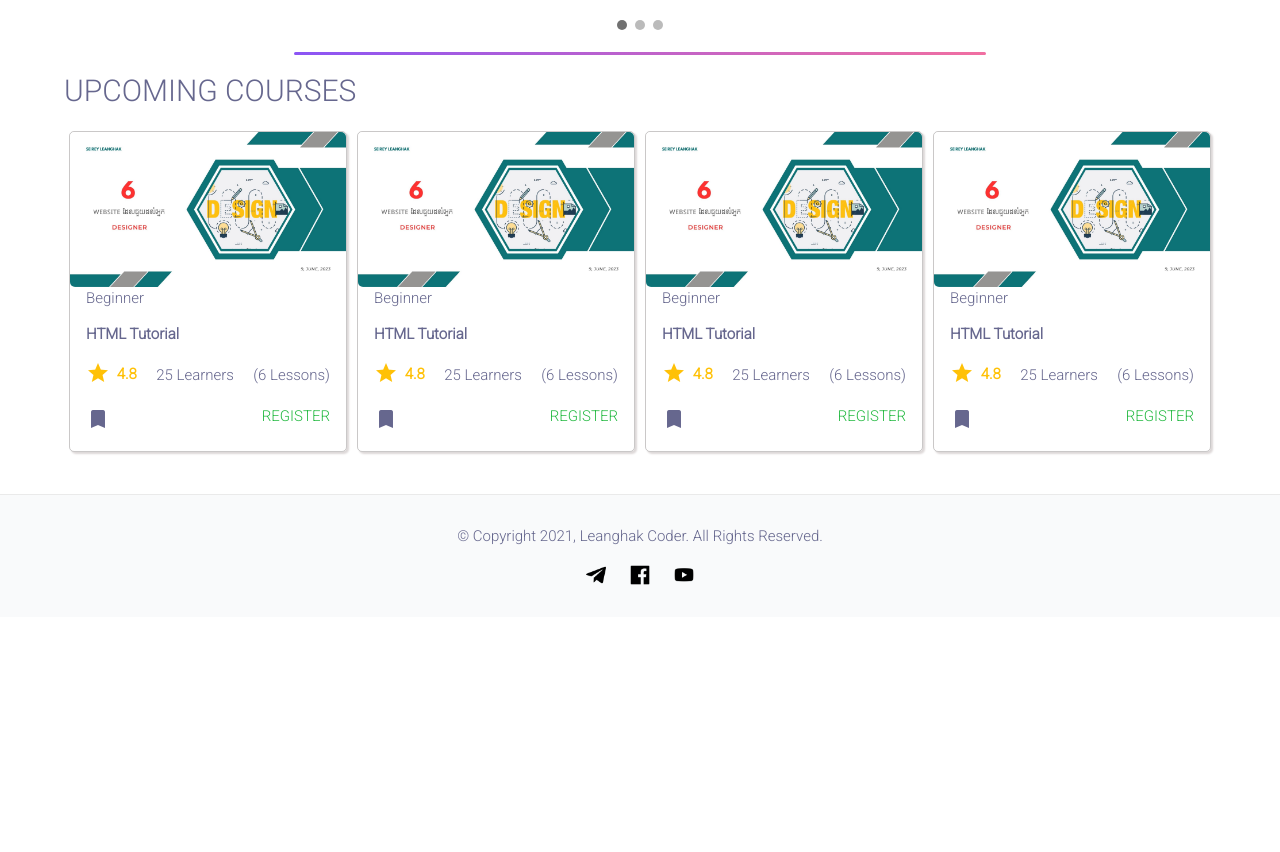
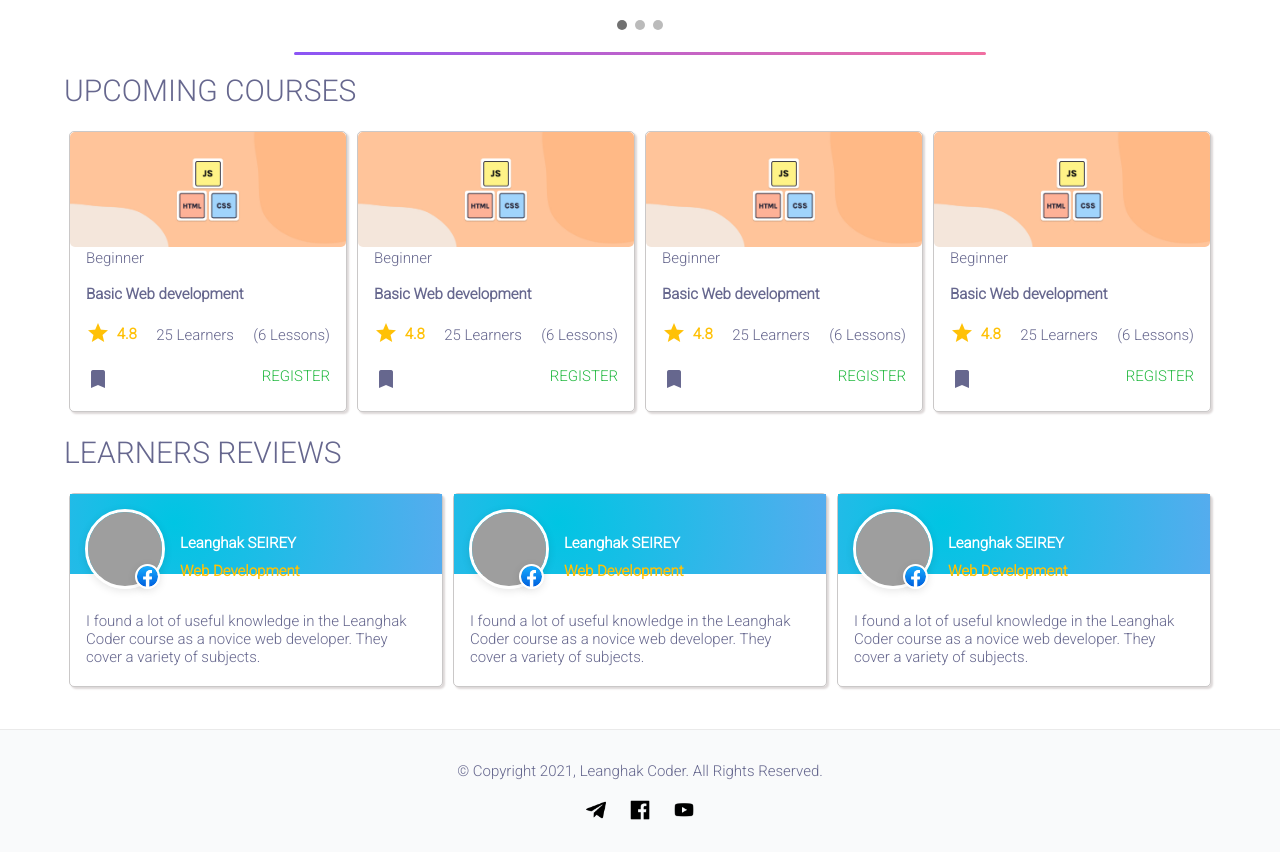
Before and after one commit to sleanghak/leanghak-coder, a plain HTML site: page index.html in a window 1280 px wide. Shown: the part 650-1502 px from the top of the page. Before the commit the page ends 1267 px from the top, so only its background shows below. Drawn offline with Linux system fonts and the light colour scheme; grey boxes are pictures that could not be loaded; files whose address does not match are found by name.

Commit message:
14/07/2023|4:40PM

```diff
--- a/css/index.css
+++ b/css/index.css
@@ -5,3 +5,7 @@
     height: 3px;
     border-radius: 10px;
 }
+
+.colorText {
+    color: #25265EB3;
+}
--- a/css/reviewCard.css
+++ b/css/reviewCard.css
@@ -0,0 +1,54 @@
+.card {
+    border-radius: 5px;
+    border: 0.5px solid #7d787867;
+    box-shadow: 0px 0px 6px rgba(0, 0, 0, 0.25);
+    transition: 0.3s;
+    width: 100%;
+}
+
+.background {
+    width: 100%;
+    height: 10vh;
+    background: #55ACEE;
+    background-image: radial-gradient(circle at 28% 36%, #00c5e3, #55ACEE 99%);
+    background-repeat: no-repeat;
+    background-size: cover;
+    background-position: center;
+}
+
+.avatar {
+    border: 3px solid #FFF;
+    box-shadow: 0 2px 8px 0 rgba(0, 0, 0, .1);
+    width: 80px;
+    height: 80px;
+    border-radius: 40px;
+    margin-left: 15px;
+    margin-top: 15px;
+
+}
+.faceIcon{
+    border: 2px solid #FFF;
+    box-shadow: 0 2px 8px 0 rgba(0, 0, 0, .1);
+    width: 25px;
+    height: 25px;
+    border-radius: 50%;
+    margin-top: 70px;
+    margin-left: -30px;
+}
+.card:hover {
+    box-shadow: 2px 2px 2px rgb(221, 216, 216);
+}
+
+.container {
+    padding: 2px 16px;
+}
+
+.desProfile {
+    display: flex;
+    justify-content: flex-start;
+}
+
+.name {
+    margin-left: 15px;
+    margin-top: 40px;
+}
--- a/index.html
+++ b/index.html
@@ -10,6 +10,7 @@
     <title>Leanghak-Coder</title>
     <link rel="stylesheet" href="./css/index.css">
     <link rel="stylesheet" href="./utils/responsive.css">
+    <link rel="stylesheet" href="./css/reviewCard.css">
     <link rel="stylesheet" href="./css/courseCard.css">
     <link rel="stylesheet" href="./utils/sidenav.css">
     <link rel="stylesheet" href="./utils//scrollBar.css">
@@ -140,106 +141,207 @@
         <br>
         <!--import component courseCards -->
         <p class="title">UPCOMING COURSES</p><br>
-        <div class="respon-">
+        <div class="courseCard-">
             <div class="card">
-                <img class="image" src="./assets/posters/poster1.jpg" alt="poster">
+                <a style="text-decoration: none;" href="#">
+                    <img class="image"
+                        src="./assets/posters/basic-web-development.jpg"
+                        alt="poster">
                     <div class="container">
-                    <p>Beginner</p><br>
-                    <h4><b>HTML Tutorial</b></h4><br>
+                        <p class="colorText">Beginner</p><br>
+                        <h4 class="colorText"><b>Basic Web development</b></h4><br>
                         <div class="center">
                             <div>
-                            <span class="material-icons icon">
+                                <span class="material-icons icon colorText">
                                     star
                                 </span>
                                 <span class="star"> <b>4.8</b></span>
                             </div>
-                        <p style="margin-top: 5px;">25 Learners</p>
-                        <p style="margin-top: 5px;">(6 Lessons)</p>
+                            <p class="colorText" style="margin-top: 5px;">25 Learners</p>
+                            <p class="colorText" style="margin-top: 5px;">(6 Lessons)</p>
                         </div><br>
                         <div class="center">
-                        <span class="material-icons">
+                            <span class="material-icons colorText">
                                 bookmark
                             </span>
                             <p class="register">register</p>
                         </div><br>
                     </div>
+                </a>
             </div>
         </div>
 
-        <div class="respon-">
+        <div class="courseCard-">
             <div class="card">
-                <img class="image" src="./assets/posters/poster1.jpg" alt="poster">
+                <a style="text-decoration: none;" href="#">
+                    <img class="image"
+                        src="./assets/posters/basic-web-development.jpg"
+                        alt="poster">
                     <div class="container">
-                    <p>Beginner</p><br>
-                    <h4><b>HTML Tutorial</b></h4><br>
+                        <p class="colorText">Beginner</p><br>
+                        <h4 class="colorText"><b>Basic Web development</b></h4><br>
                         <div class="center">
                             <div>
-                            <span class="material-icons icon">
+                                <span class="material-icons icon colorText">
                                     star
                                 </span>
                                 <span class="star"> <b>4.8</b></span>
                             </div>
-                        <p style="margin-top: 5px;">25 Learners</p>
-                        <p style="margin-top: 5px;">(6 Lessons)</p>
+                            <p class="colorText" style="margin-top: 5px;">25 Learners</p>
+                            <p class="colorText" style="margin-top: 5px;">(6 Lessons)</p>
                         </div><br>
                         <div class="center">
-                        <span class="material-icons">
+                            <span class="material-icons colorText">
                                 bookmark
                             </span>
                             <p class="register">register</p>
                         </div><br>
                     </div>
+                </a>
             </div>
         </div>
 
-        <div class="respon-">
+        <div class="courseCard-">
             <div class="card">
-                <img class="image" src="./assets/posters/poster1.jpg" alt="poster">
+                <a style="text-decoration: none;" href="#">
+                    <img class="image"
+                        src="./assets/posters/basic-web-development.jpg"
+                        alt="poster">
                     <div class="container">
-                    <p>Beginner</p><br>
-                    <h4><b>HTML Tutorial</b></h4><br>
+                        <p class="colorText">Beginner</p><br>
+                        <h4 class="colorText"><b>Basic Web development</b></h4><br>
                         <div class="center">
                             <div>
-                            <span class="material-icons icon">
+                                <span class="material-icons icon colorText">
                                     star
                                 </span>
                                 <span class="star"> <b>4.8</b></span>
                             </div>
-                        <p style="margin-top: 5px;">25 Learners</p>
-                        <p style="margin-top: 5px;">(6 Lessons)</p>
+                            <p class="colorText" style="margin-top: 5px;">25 Learners</p>
+                            <p class="colorText" style="margin-top: 5px;">(6 Lessons)</p>
                         </div><br>
                         <div class="center">
-                        <span class="material-icons">
+                            <span class="material-icons colorText">
                                 bookmark
                             </span>
                             <p class="register">register</p>
                         </div><br>
                     </div>
+                </a>
             </div>
         </div>
 
-        <div class="respon-">
+        <div class="courseCard-">
             <div class="card">
-                <img class="image" src="./assets/posters/poster1.jpg" alt="poster">
+                <a style="text-decoration: none;" href="#">
+                    <img class="image"
+                        src="./assets/posters/basic-web-development.jpg"
+                        alt="poster">
                     <div class="container">
-                    <p>Beginner</p><br>
-                    <h4><b>HTML Tutorial</b></h4><br>
+                        <p class="colorText">Beginner</p><br>
+                        <h4 class="colorText"><b>Basic Web development</b></h4><br>
                         <div class="center">
                             <div>
-                            <span class="material-icons icon">
+                                <span class="material-icons icon colorText">
                                     star
                                 </span>
                                 <span class="star"> <b>4.8</b></span>
                             </div>
-                        <p style="margin-top: 5px;">25 Learners</p>
-                        <p style="margin-top: 5px;">(6 Lessons)</p>
+                            <p class="colorText" style="margin-top: 5px;">25 Learners</p>
+                            <p class="colorText" style="margin-top: 5px;">(6 Lessons)</p>
                         </div><br>
                         <div class="center">
-                        <span class="material-icons">
+                            <span class="material-icons colorText">
                                 bookmark
                             </span>
                             <p class="register">register</p>
                         </div><br>
+                    </div>
+                </a>
+            </div>
+        </div>
+
+        <div style="color: white;">
+            .
+        </div>
+
+        <!--import component courseCards -->
+        <p class="title" style="text-transform: uppercase;">Learners Reviews</p><br>
+        <div class="reviewCard-">
+            <div class="card">
+                <div class="background">
+                    <div class="desProfile">
+                        <img class="avatar"
+                            src="https://yt3.ggpht.com/S5uh6c6JeVl3FeDhETNo70bbW71Z7JHN--m6Ge_RysuU_2lAMXHc48S-eIE3Jt01WfcFYEbbDU_t=s640-c-fcrop64=1,00001e99ffffe166-nd-v1"
+                            alt="avatar">
+                        <a href="https://web.facebook.com/sleanghak" target="_blank">
+                            <img class="faceIcon"
+                            src="./assets/face-icon.png"
+                            alt="facebook">
+                        </a>
+                        <div class="name">
+                            <h4 style="color: white;"><b>Leanghak SEIREY</b></h4>
+                            <h4 style="color: #FFC107;margin-top: 10px;"><b>Web Development</b></h4>
+                        </div>
+                    </div>
+                </div>
+                <br><br>
+                <div class="container">
+                    <p>I found a lot of useful knowledge in the Leanghak Coder course as a novice web developer. They
+                        cover a variety of subjects.</p><br>
+                </div>
+            </div>
+        </div>
+
+        <div class="reviewCard-">
+            <div class="card">
+                <div class="background">
+                    <div class="desProfile">
+                        <img class="avatar"
+                            src="https://yt3.ggpht.com/S5uh6c6JeVl3FeDhETNo70bbW71Z7JHN--m6Ge_RysuU_2lAMXHc48S-eIE3Jt01WfcFYEbbDU_t=s640-c-fcrop64=1,00001e99ffffe166-nd-v1"
+                            alt="avatar">
+                        <a href="https://web.facebook.com/sleanghak" target="_blank">
+                            <img class="faceIcon"
+                            src="./assets/face-icon.png"
+                            alt="facebook">
+                        </a>
+                        <div class="name">
+                            <h4 style="color: white;"><b>Leanghak SEIREY</b></h4>
+                            <h4 style="color: #FFC107;margin-top: 10px;"><b>Web Development</b></h4>
+                        </div>
+                    </div>
+                </div>
+                <br><br>
+                <div class="container">
+                    <p>I found a lot of useful knowledge in the Leanghak Coder course as a novice web developer. They
+                        cover a variety of subjects.</p><br>
+                </div>
+            </div>
+        </div>
+
+
+        <div class="reviewCard-">
+            <div class="card">
+                <div class="background">
+                    <div class="desProfile">
+                        <img class="avatar"
+                            src="https://yt3.ggpht.com/S5uh6c6JeVl3FeDhETNo70bbW71Z7JHN--m6Ge_RysuU_2lAMXHc48S-eIE3Jt01WfcFYEbbDU_t=s640-c-fcrop64=1,00001e99ffffe166-nd-v1"
+                            alt="avatar">
+                        <a href="https://web.facebook.com/sleanghak" target="_blank">
+                            <img class="faceIcon"
+                            src="./assets/face-icon.png"
+                            alt="facebook">
+                        </a>
+                        <div class="name">
+                            <h4 style="color: white;"><b>Leanghak SEIREY</b></h4>
+                            <h4 style="color: #FFC107;margin-top: 10px;"><b>Web Development</b></h4>
+                        </div>
+                    </div>
+                </div>
+                <br><br>
+                <div class="container">
+                    <p>I found a lot of useful knowledge in the Leanghak Coder course as a novice web developer. They
+                        cover a variety of subjects.</p><br>
                 </div>
             </div>
         </div>
@@ -247,7 +349,6 @@
         <div style="color: white;">
             .
         </div>
-
 
 
 
--- a/utils/responsive.css
+++ b/utils/responsive.css
@@ -1,4 +1,5 @@
-.respon- {
+.courseCard-,
+.reviewCard- {
     width: 100%;
     padding: 5px;
     float: left;
@@ -6,35 +7,50 @@
 
 /*max-width start: 0px - 600px */
 @media only screen and (max-width: 600px) {
-    .respon- {
+    .courseCard- {
+        width: 100%;
+    }
+    .reviewCard- {
         width: 100%;
     }
 }
 
 /*min-width start 600px -768px */
 @media only screen and (min-width: 600px) {
-    .respon- {
+    .courseCard- {
+        width: 50%;
+    }
+    .reviewCard- {
         width: 50%;
     }
 }
 
 /*min-width start 768px->992px */
 @media only screen and (min-width: 768px) {
-    .respon- {
+    .courseCard- {
         width: 33.33%;
+    }
+    .reviewCard- {
+        width: 50%;
     }
 }
 
 /*min-width start 992px-1200px */
 @media only screen and (min-width: 992px) {
-    .respon- {
+    .courseCard- {
+        width: 33.33%;
+    }
+    .reviewCard- {
         width: 33.33%;
     }
 }
 
 /*min-width start 1200px->up */
 @media only screen and (min-width: 1200px) {
-    .respon- {
+    .courseCard- {
         width: 25%;
     }
+    .reviewCard- {
+        width: 33.33%;
+    }
 }
```
Also changed, not shown: assets/face-icon.png (added), assets/posters/basic-web-development.jpg (added). Lines whose indentation alone changed are shown as unchanged.
